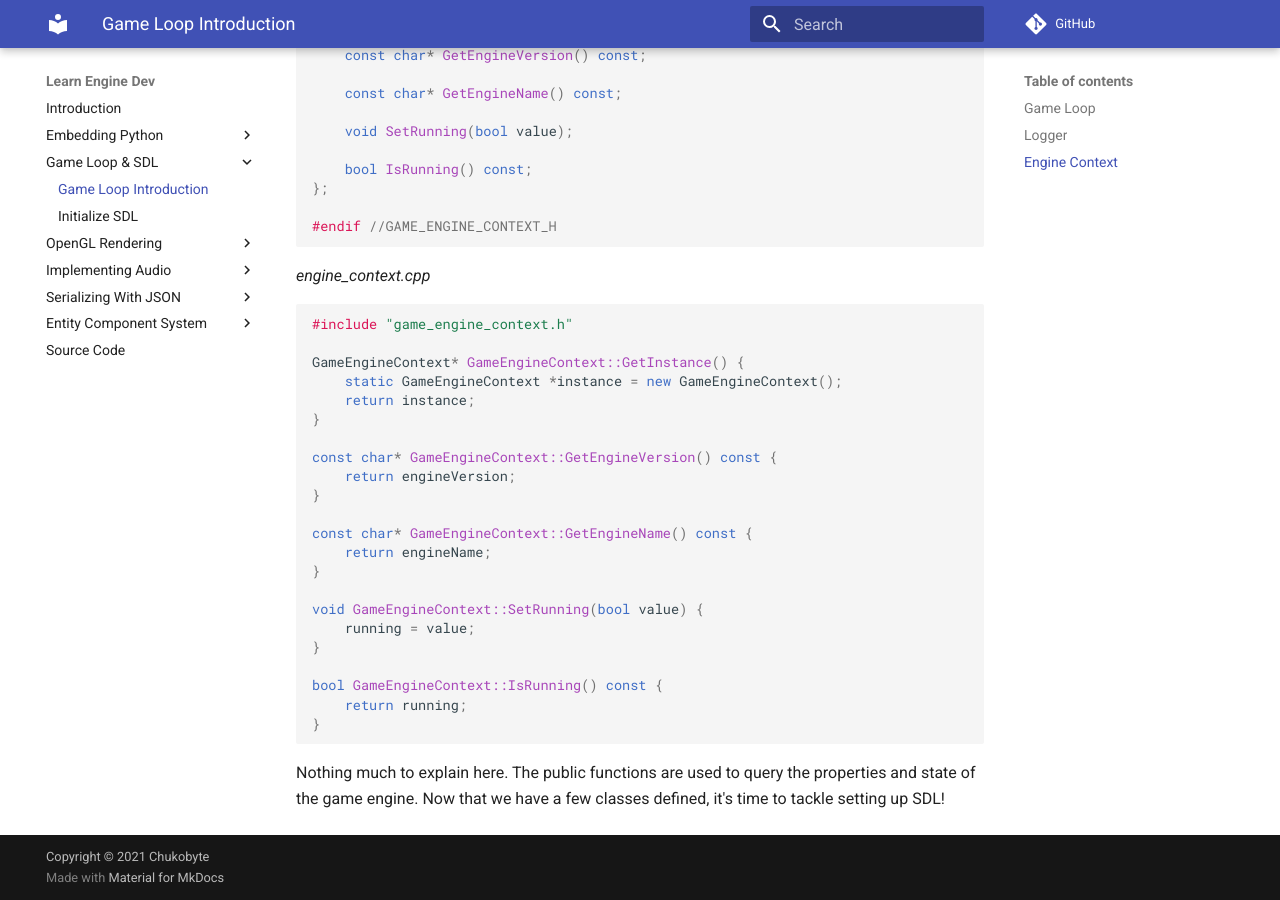
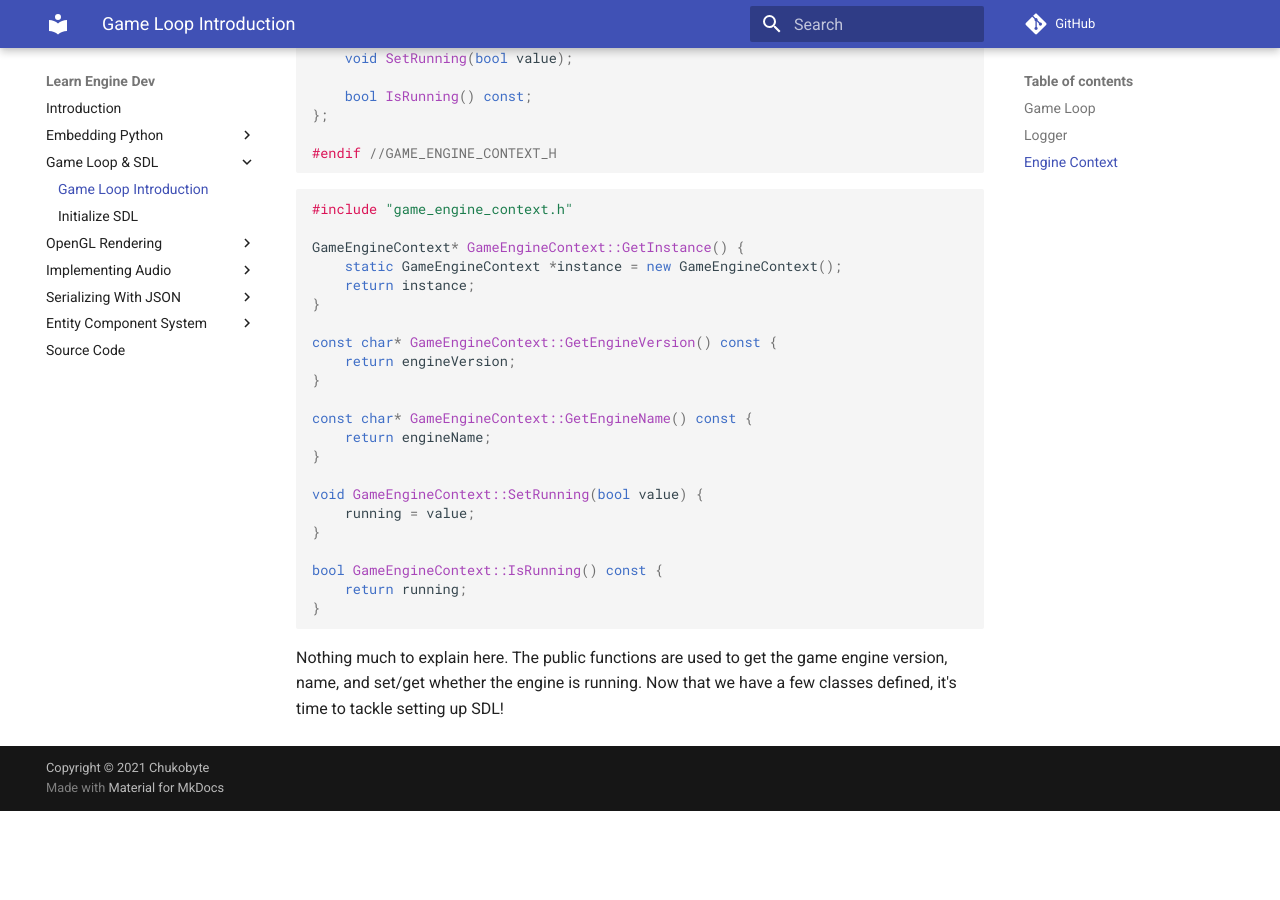
Before and after one commit to Chukobyte/learn-engine-dev, an MkDocs documentation site: the page built from docs/game_loop_and_sdl/game_loop_introduction.md, in a window 1280 px wide and 900 px high, scrolled down 4009 px. Built offline with MkDocs 1.6.1 and Material for MkDocs 9.7.7, drawn with Linux system fonts in a browser that asks for light colours; comment, search, counter and statistics services are not loaded; after the commit the page ends 4820 px from its top, so only the background shows below that; some of the changed text lies outside the part shown.

Commit message:
More updates to chapter 2.

````diff
--- a/docs/game_loop_and_sdl/game_loop_introduction.md
+++ b/docs/game_loop_and_sdl/game_loop_introduction.md
@@ -60,8 +58,6 @@ class Logger {
 
 #endif //LOGGER_H
 ```
-
-*logger.cpp*
 
 ```c++
 #include "logger.h"
@@ -156,8 +152,6 @@ Using log levels with a higher priority will print all logs for that level and b
 ## Engine Context
 
 `EngineContext` will store engine related properties and state.  There will be parts of our game engine that need access to properties such as if the game engine is running or the engine name.  We wouldn't want to have to pass the top level `GameEngine` class (that we haven't defined yet) to places that need it, so we're going to separate engine properties and state into it's own class `GameEngineContext`.  `GameEngineContext` will also be a singleton just like our `Logger` class.
-
-*engine_context.h*
 
 ```c++
 #ifndef GAME_ENGINE_CONTEXT_H
@@ -186,8 +180,6 @@ class GameEngineContext {
 #endif //GAME_ENGINE_CONTEXT_H
 ```
 
-*engine_context.cpp*
-
 ```c++
 #include "game_engine_context.h"
 
@@ -213,4 +205,4 @@ bool GameEngineContext::IsRunning() const {
 }
 ```
 
-Nothing much to explain here.  The public functions are used to query the properties and state of the game engine.  Now that we have a few classes defined, it's time to tackle setting up SDL!
+Nothing much to explain here.  The public functions are used to get the game engine version, name, and set/get whether the engine is running.  Now that we have a few classes defined, it's time to tackle setting up SDL!
````
Also changed, not shown: other parts of docs/game_loop_and_sdl/game_loop_introduction.md (+2 -4 lines), docs/embedding_python/custom_python_module.md (+1 -1 lines), docs/game_loop_and_sdl/initialize_sdl.md (+7 -1 lines).
